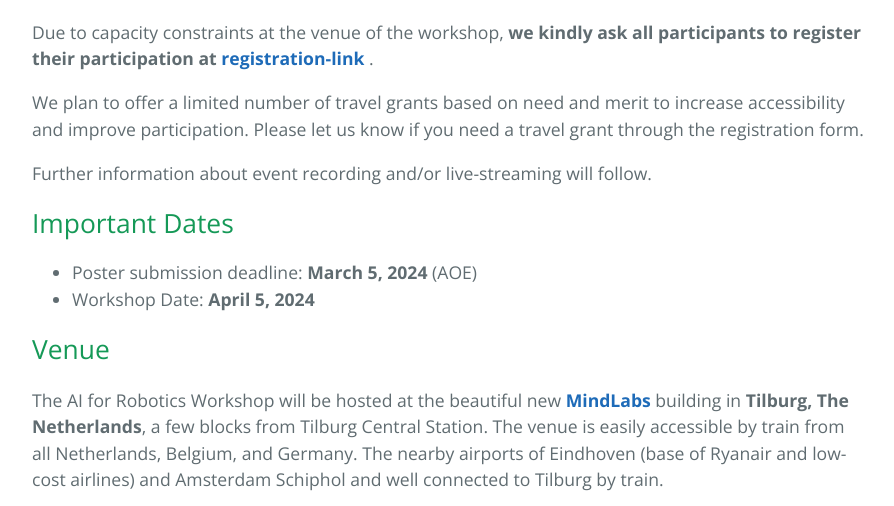
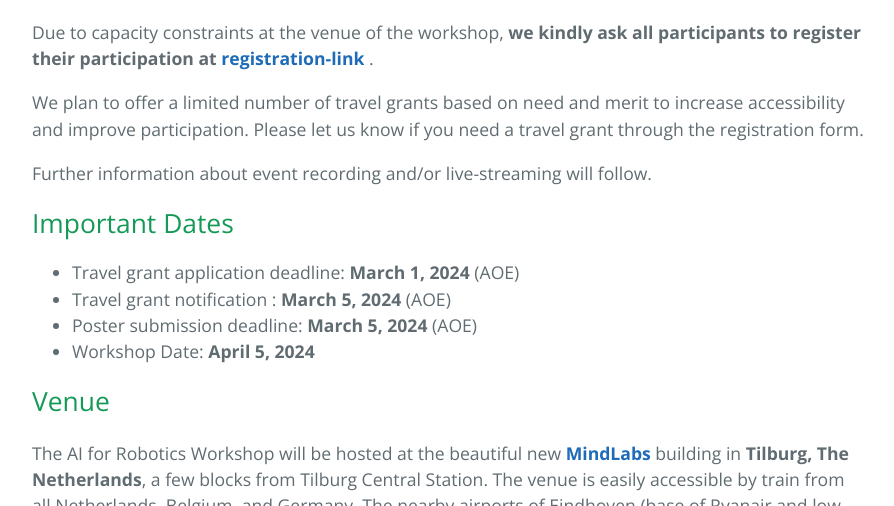
Before and after one commit to airlab-tilburg/ai4robotics-workshop, a Jekyll site: the page built from index.md, in a window 1280 px wide and 900 px high, scrolled down 2750 px, cut to the strip 0-506 px from the top of the window. Shown: the whole strip, without its empty margins (192-1086 px from the left). Built offline with Jekyll 4.4.1, drawn with Linux system fonts in a browser that asks for light colours.

Commit message:
deadlines

```diff
--- a/index.md
+++ b/index.md
@@ -91,6 +91,8 @@ Further information about event recording and/or live-streaming will follow.
 <div id="important_dates" />
 ## Important Dates
 
+*   Travel grant application deadline: **March 1, 2024** (AOE)
+*   Travel grant notification : **March 5, 2024** (AOE)
 *   Poster submission deadline: **March 5, 2024** (AOE)
 *   Workshop Date: **April 5, 2024**
 
```
